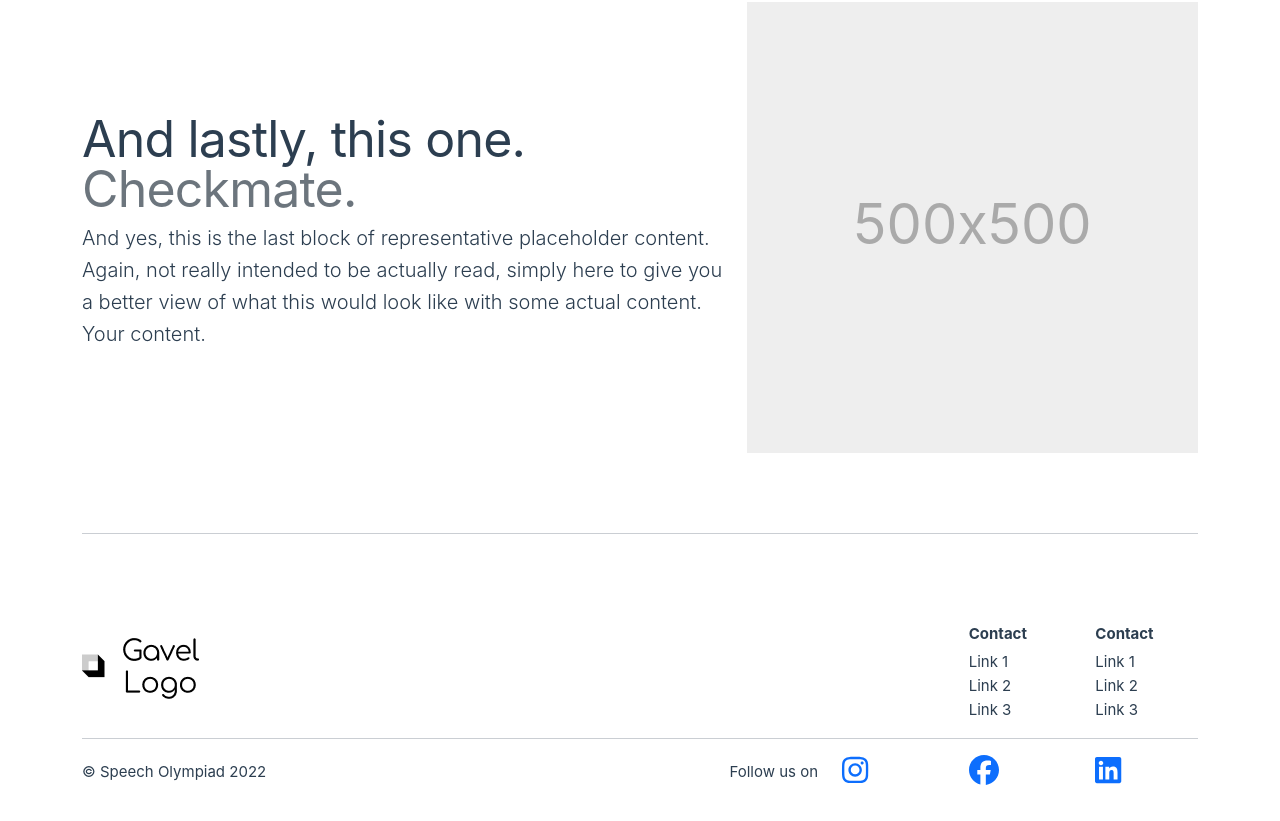
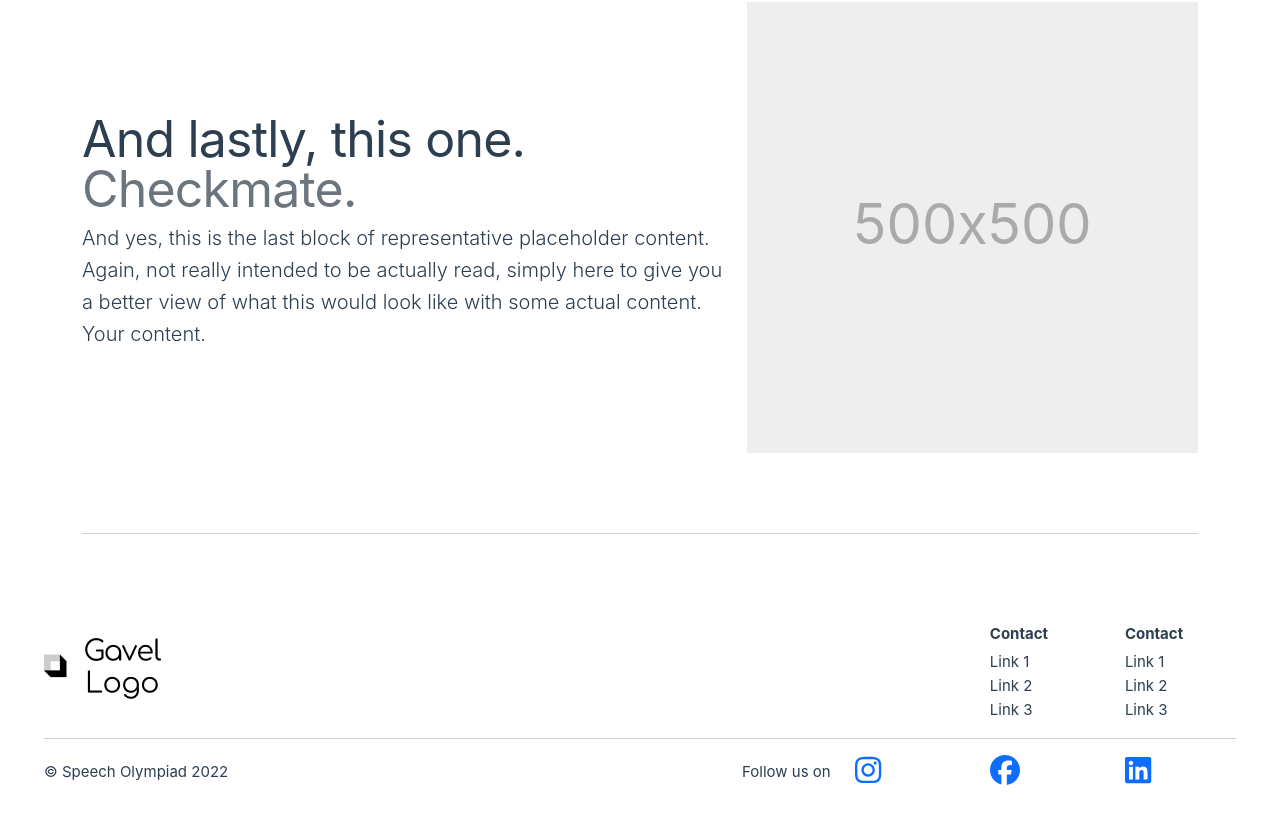
Before and after one commit to SpeechOlympiadXV/speecholympiadxv.github.io, a Vue app: page / in a window 1280 px wide. Shown: the part 2343-3164 px from the top of the page. Built offline with nearby package versions, Linux system fonts and the light colour scheme.

Commit message:
changed to container-fluid

```diff
--- a/src/components/AppFooter.vue
+++ b/src/components/AppFooter.vue
@@ -2,8 +2,8 @@
 import SOLogo from './SOLogo.vue'
 import {library} from '@fortawesome/fontawesome-svg-core'
 import {FontAwesomeIcon} from '@fortawesome/vue-fontawesome'
-import {faFacebook, faInstagram, faLinkedin, faTwitter} from '@fortawesome/free-brands-svg-icons'
-
+import {faFacebook, faInstagram, faLinkedin} from '@fortawesome/free-brands-svg-icons'
+// TODO: Check svg core bundle size
 library.add(faInstagram, faFacebook, faLinkedin)
 
 export default {
@@ -46,7 +46,7 @@ export default {
 
 
 <template>
-  <div class="container w-100">
+  <div class="container-fluid">
     <div class="row">
       <div class="col-12 col-md-8 d-flex align-items-center
       justify-content-center justify-content-md-start my-md-0 my-4">
```
